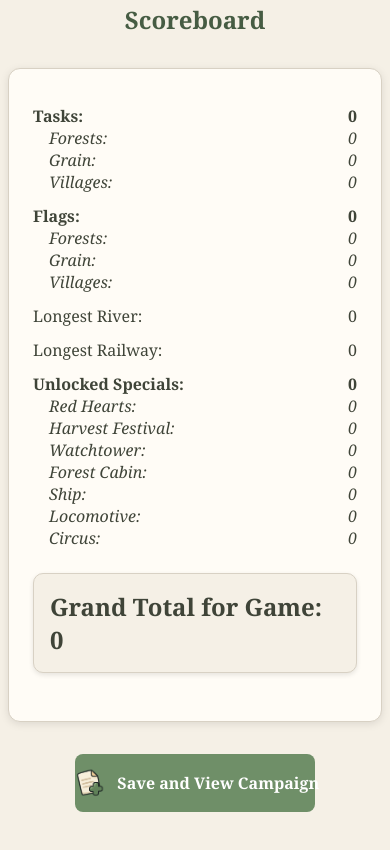
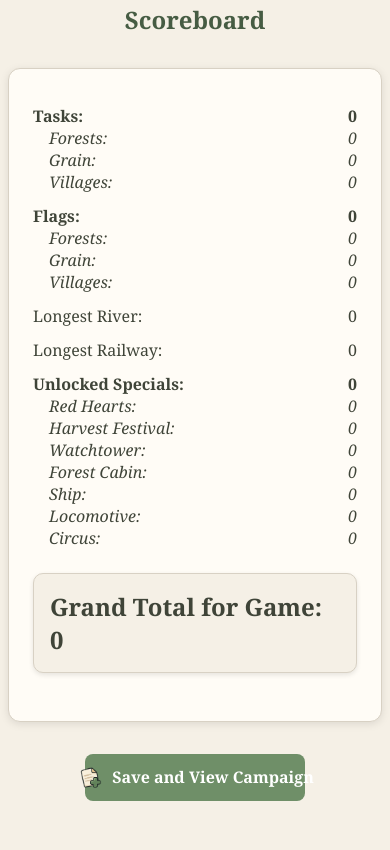
Before and after one commit to XKatrice/dorf_explorer, a plain HTML site: page scores.html in a window 390 px wide. Shown: the part 9121-9971 px from the top of the page. Drawn offline with Linux system fonts and the light colour scheme.

Commit message:
Fixed appearance of save button on mobile

```diff
--- a/style.css
+++ b/style.css
@@ -556,6 +556,31 @@ details.saved-game {
 }
 
 
+@media (max-width: 700px) {
+    .save-actions {
+        display: flex;
+        justify-content: center;
+    }
+
+    #save-game {
+        width: fit-content;
+        max-width: 220px;
+        min-height: 44px;
+
+        padding: 0.6rem 0.9rem;
+        gap: 0.5rem;
+    }
+
+    #save-game img {
+        width: 28px;
+        height: 28px;
+        max-width: 28px;
+
+        object-fit: contain;
+        flex-shrink: 0;
+    }
+}
+
 .saved-game-actions {
     display: flex;
     justify-content: flex-end;
```
